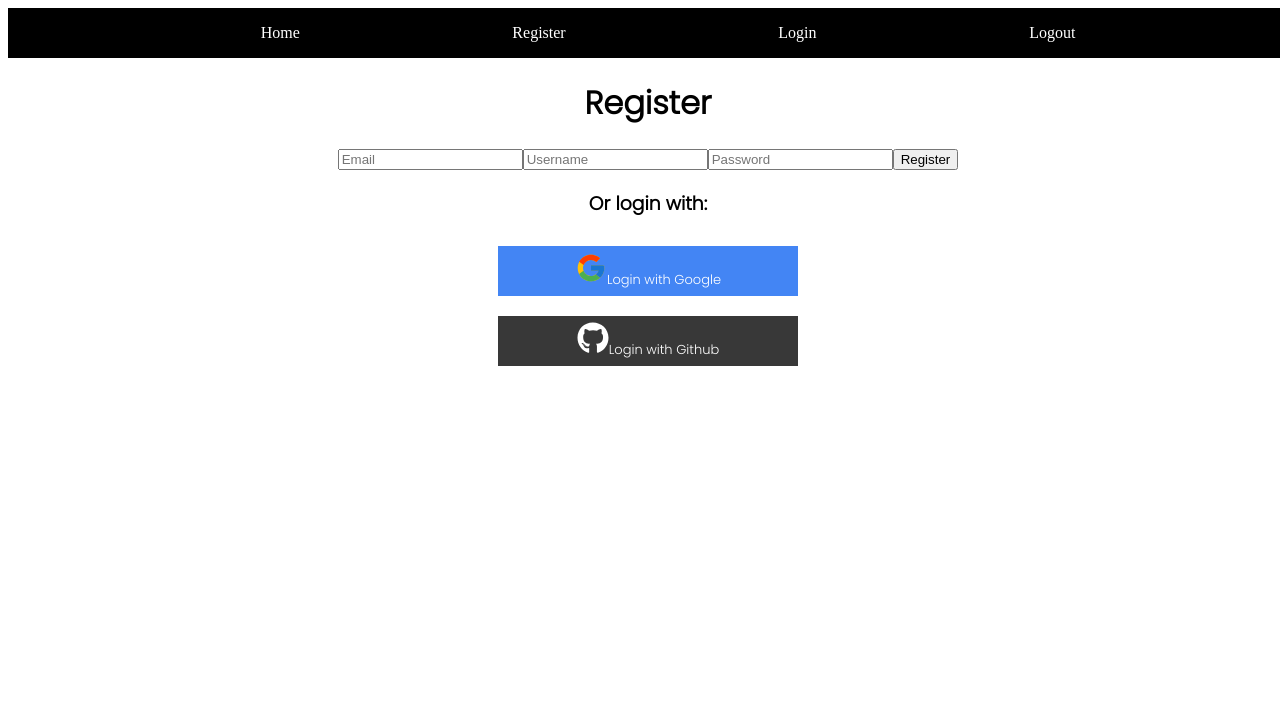
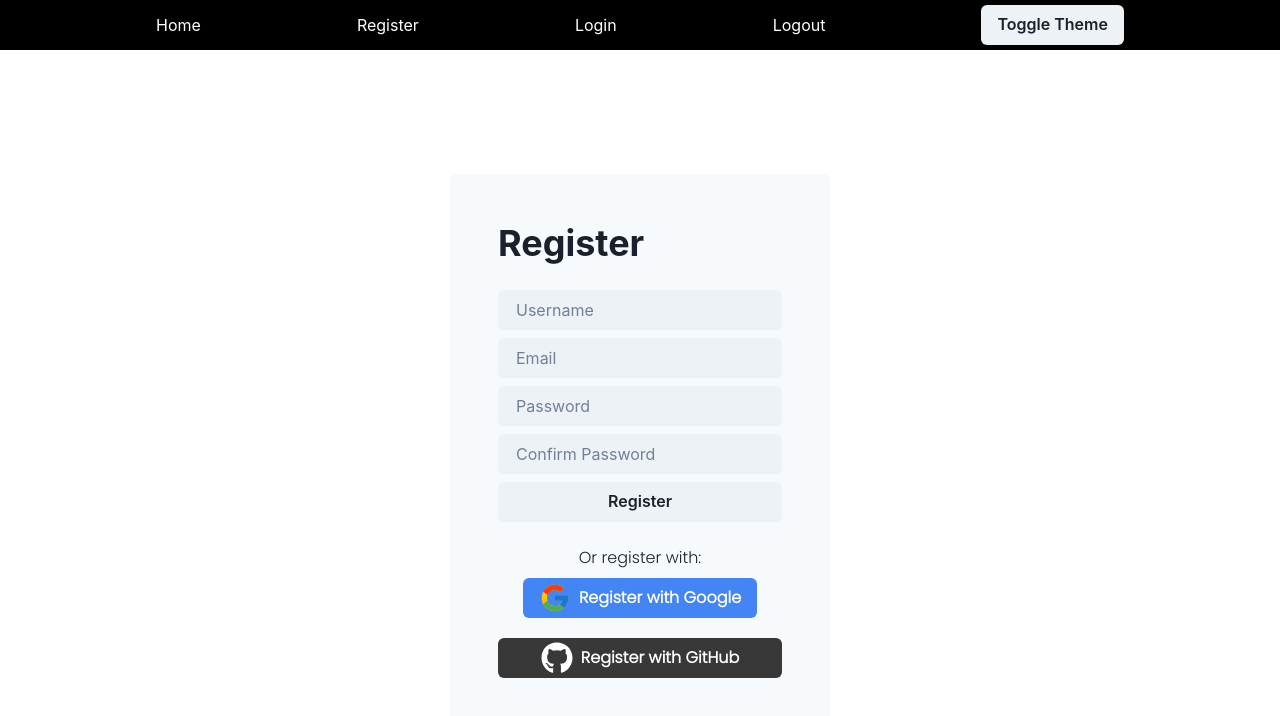
Before and after one commit to maindotmarcell/Zoomify-client, a React (Create React App) app: page /register in a window 1280 px wide. Shown: the top 716 px of the page. Built offline with nearby package versions, Linux system fonts and the light colour scheme; no server answers.

Commit message:
Chakra UI + custom validation + styling

```diff
--- a/package.json
+++ b/package.json
@@ -3,6 +3,9 @@
   "version": "0.1.0",
   "private": true,
   "dependencies": {
+    "@chakra-ui/react": "^2.4.1",
+    "@emotion/react": "^11.10.5",
+    "@emotion/styled": "^11.10.5",
     "@testing-library/jest-dom": "^5.16.5",
     "@testing-library/react": "^13.4.0",
     "@testing-library/user-event": "^13.5.0",
@@ -12,6 +15,7 @@
     "@types/react-dom": "^18.0.8",
     "axios": "^1.1.3",
     "dotenv": "^16.0.3",
+    "framer-motion": "^7.6.7",
     "react": "^18.2.0",
     "react-dom": "^18.2.0",
     "react-icons": "^4.6.0",
--- a/src/App.tsx
+++ b/src/App.tsx
@@ -4,13 +4,15 @@ import { Routes, Route } from 'react-router-dom';
 import Home from './components/Home/Home';
 import Login from './components/Login/Login';
 import NavBar from './components/NavBar/NavBar';
-import { myContext } from './Context';
+import { myContext } from './context/UserContext';
 import Register from './components/Register/Register';
+import { ChakraProvider } from '@chakra-ui/react';
 
 function App() {
 	const userObject = useContext(myContext);
 	console.log(userObject);
 	return (
+		<ChakraProvider>
 			<div className="App">
 				<NavBar />
 				<Routes>
@@ -19,6 +21,7 @@ function App() {
 					<Route path="/register" element={<Register />} />
 				</Routes>
 			</div>
+		</ChakraProvider>
 	);
 }
 
--- a/src/Components/Home/Home.tsx
+++ b/src/Components/Home/Home.tsx
@@ -1,5 +1,5 @@
 import React, { useContext } from 'react';
-import { myContext } from '../../Context';
+import { myContext } from '../../context/UserContext';
 
 export default function Home() {
 	const { userObject } = useContext(myContext) as any;
--- a/src/Components/Login/Login.module.css
+++ b/src/Components/Login/Login.module.css
@@ -24,7 +24,7 @@
 }
 
 .githubContainer {
-    background: rgb(56, 56, 56);
+	background: rgb(56, 56, 56);
 	display: flex;
 	align-items: center;
 	justify-content: center;
--- a/src/Components/Login/Login.tsx
+++ b/src/Components/Login/Login.tsx
@@ -2,13 +2,24 @@ import axios from '../../constants/axios';
 import React, { FormEvent, useContext, useState } from 'react';
 import { FcGoogle } from 'react-icons/fc';
 import { FaGithub } from 'react-icons/fa';
-import styles from './Login.module.css';
-import { myContext } from '../../Context';
+import { myContext } from '../../context/UserContext';
+import {
+	Button,
+	Flex,
+	Heading,
+	Input,
+	useColorModeValue,
+	Text,
+	VStack,
+	Stack,
+} from '@chakra-ui/react';
 
 function Login() {
 	const [email, setEmail] = useState('');
 	const [password, setPassword] = useState('');
 	const { refreshUser } = useContext(myContext) as any;
+
+	const formBackground = useColorModeValue('gray.50', 'gray.700');
 
 	const login = async (event: FormEvent) => {
 		event.preventDefault();
@@ -37,39 +48,55 @@ function Login() {
 	};
 
 	return (
-		<div className={styles.loginPage}>
-			<h1>Login</h1>
+		<Flex height="100vh" alignItems="center" justifyContent="center">
+			<Flex direction="column" background={formBackground} p={12} rounded={6}>
 				<form onSubmit={login}>
-				<input
+					<Stack>
+						<Heading mb={6}>Login</Heading>
+						<Input
+							variant="filled"
+							mb={3}
 							type="email"
 							placeholder="Email"
 							value={email}
 							onChange={(e) => setEmail(e.target.value)}
-				></input>
-				<input
+						></Input>
+						<Input
+							variant="filled"
+							mb={6}
 							type="password"
 							placeholder="Password"
 							value={password}
 							onChange={(e) => setPassword(e.target.value)}
-				></input>
-				<input type="submit" value="Login" />
+						></Input>
+						<Button mb={6} colorScheme="teal" type="submit">
+							Login
+						</Button>
+					</Stack>
 				</form>
-			<div className={styles.loginForm}>
-				<h3>Or login with:</h3>
-				<div className={styles.googleContainer} onClick={googleLogin}>
-					<p>
-						<FcGoogle size="2rem" />
-						Login with Google
-					</p>
-				</div>
-				<div className={styles.githubContainer} onClick={githubLogin}>
-					<p>
-						<FaGithub size="2rem" />
-						Login with Github
-					</p>
-				</div>
-			</div>
-		</div>
+				<VStack>
+					<h3>Or register with:</h3>
+					<Button
+						background="#4385f4"
+						mb={3}
+						color="white"
+						leftIcon={<FcGoogle size="2rem" />}
+						onClick={googleLogin}
+					>
+						<Text>Login with Google</Text>
+					</Button>
+					<Button
+						background="rgb(56,56,56)"
+						color="white"
+						width="100%"
+						leftIcon={<FaGithub size="2rem" />}
+						onClick={githubLogin}
+					>
+						<Text>Login with GitHub</Text>
+					</Button>
+				</VStack>
+			</Flex>
+		</Flex>
 	);
 }
 
--- a/src/Components/NavBar/NavBar.tsx
+++ b/src/Components/NavBar/NavBar.tsx
@@ -3,8 +3,11 @@ import styles from './NavBar.module.css';
 import { Link } from 'react-router-dom';
 import axios from '../../constants/axios';
 import { AxiosResponse } from 'axios';
+import { Button, useColorMode } from '@chakra-ui/react';
 
 export default function NavBar() {
+	const { toggleColorMode } = useColorMode();
+
 	const logout = () => {
 		axios
 			.get('/auth/logout', {
@@ -32,6 +35,7 @@ export default function NavBar() {
 					<Link to="/login">Login</Link>
 				</li>
 				<li onClick={logout}>Logout</li>
+				<Button onClick={toggleColorMode}>Toggle Theme</Button>
 			</ul>
 		</div>
 	);
--- a/src/Components/Register/Register.tsx
+++ b/src/Components/Register/Register.tsx
@@ -1,15 +1,86 @@
 import axios from '../../constants/axios';
-import React, { FormEvent, useContext, useState } from 'react';
+import React, { FormEvent, useContext, useEffect, useState } from 'react';
 import { FcGoogle } from 'react-icons/fc';
 import { FaGithub } from 'react-icons/fa';
-import styles from './Register.module.css';
-import { myContext } from '../../Context';
+import { myContext } from '../../context/UserContext';
+import {
+	Button,
+	Flex,
+	FormControl,
+	FormErrorMessage,
+	Heading,
+	Input,
+	Stack,
+	Text,
+	useColorModeValue,
+	VStack,
+} from '@chakra-ui/react';
 
 function Register() {
+	// input field values
 	const [email, setEmail] = useState('');
 	const [username, setUsername] = useState('');
 	const [password, setPassword] = useState('');
+	const [password2, setPassword2] = useState('');
+
+	// form validation variables
+	const [passwordIsShort, setPasswordIsShort] = useState(false);
+	const [emailInvalid, setEmailInvalid] = useState(false);
+	const [usernameInvalid, setUsernameInvalid] = useState(false);
+	const [inputIsEmpty, setInputIsEmpty] = useState(true);
+	const [inputValid, setInputValid] = useState(false);
+	const [passwordMatching, setPasswordMatching] = useState(true);
+
+	// user context
 	const { refreshUser } = useContext(myContext) as any;
+
+	useEffect(() => {
+		!password && !email && !username
+			? setInputIsEmpty(true)
+			: setInputIsEmpty(false);
+
+		if (!inputIsEmpty) {
+			password.length < 6
+				? setPasswordIsShort(true)
+				: setPasswordIsShort(false);
+
+			!isValidEmail(email) ? setEmailInvalid(true) : setEmailInvalid(false);
+
+			username.length < 3
+				? setUsernameInvalid(true)
+				: setUsernameInvalid(false);
+
+			password === password2
+				? setPasswordMatching(true)
+				: setPasswordMatching(false);
+		}
+
+		!passwordIsShort &&
+		!emailInvalid &&
+		!usernameInvalid &&
+		!inputIsEmpty &&
+		passwordMatching
+			? setInputValid(true)
+			: setInputValid(false);
+		console.log(inputValid);
+	}, [
+		email,
+		username,
+		password,
+		password2,
+		inputValid,
+		inputIsEmpty,
+		passwordIsShort,
+		emailInvalid,
+		usernameInvalid,
+		passwordMatching,
+	]);
+
+	const formBackground = useColorModeValue('gray.50', 'gray.700');
+
+	const isValidEmail = (email: string) => {
+		return /\S+@\S+\.\S+/.test(email);
+	};
 
 	const register = async (event: FormEvent) => {
 		event.preventDefault();
@@ -39,45 +110,99 @@ function Register() {
 	};
 
 	return (
-		<div className={styles.loginPage}>
-			<h1>Register</h1>
+		<Flex height="100vh" alignItems="center" justifyContent="center">
+			<Flex direction="column" background={formBackground} p={12} rounded={6}>
+				<Heading mb={6}>Register</Heading>
 				<form onSubmit={register}>
-				<input
+					<Stack mb={6}>
+						<FormControl isInvalid={usernameInvalid}>
+							<Input
+								variant="filled"
+								type="text"
+								placeholder="Username"
+								value={username}
+								onChange={(e) => setUsername(e.target.value)}
+							></Input>
+							{usernameInvalid && (
+								<FormErrorMessage>
+									Username must be at least 3 characters
+								</FormErrorMessage>
+							)}
+						</FormControl>
+						<FormControl isInvalid={emailInvalid}>
+							<Input
+								variant="filled"
 								type="email"
 								placeholder="Email"
 								value={email}
 								onChange={(e) => setEmail(e.target.value)}
-				></input>
-				<input
-					type="text"
-					placeholder="Username"
-					value={username}
-					onChange={(e) => setUsername(e.target.value)}
-				></input>
-				<input
+							></Input>
+							{emailInvalid && (
+								<FormErrorMessage>
+									Email must have a valid format
+								</FormErrorMessage>
+							)}
+						</FormControl>
+						<FormControl isInvalid={passwordIsShort}>
+							<Input
+								variant="filled"
 								type="password"
 								placeholder="Password"
 								value={password}
 								onChange={(e) => setPassword(e.target.value)}
-				></input>
-				<input type="submit" value="Register" />
+							></Input>
+							{passwordIsShort && (
+								<FormErrorMessage>
+									Password must be at least 6 characters
+								</FormErrorMessage>
+							)}
+						</FormControl>
+						<FormControl isInvalid={!passwordMatching}>
+							<Input
+								variant="filled"
+								type="password"
+								placeholder="Confirm Password"
+								value={password2}
+								onChange={(e) => setPassword2(e.target.value)}
+							></Input>
+							{!passwordMatching && (
+								<FormErrorMessage>Passwords aren't matching</FormErrorMessage>
+							)}
+						</FormControl>
+						{inputValid ? (
+							<Button colorScheme="teal" type="submit">
+								Register
+							</Button>
+						) : (
+							<Button colorScheme="gray" style={{ cursor: 'auto' }}>
+								Register
+							</Button>
+						)}
+					</Stack>
 				</form>
-			<div className={styles.loginForm}>
-				<h3>Or login with:</h3>
-				<div className={styles.googleContainer} onClick={googleLogin}>
-					<p>
-						<FcGoogle size="2rem" />
-						Login with Google
-					</p>
-				</div>
-				<div className={styles.githubContainer} onClick={githubLogin}>
-					<p>
-						<FaGithub size="2rem" />
-						Login with Github
-					</p>
-				</div>
-			</div>
-		</div>
+				<VStack>
+					<h3>Or register with:</h3>
+					<Button
+						background="#4385f4"
+						mb={3}
+						color="white"
+						leftIcon={<FcGoogle size="2rem" />}
+						onClick={googleLogin}
+					>
+						<Text>Register with Google</Text>
+					</Button>
+					<Button
+						background="rgb(56,56,56)"
+						color="white"
+						width="100%"
+						leftIcon={<FaGithub size="2rem" />}
+						onClick={githubLogin}
+					>
+						<Text>Register with GitHub</Text>
+					</Button>
+				</VStack>
+			</Flex>
+		</Flex>
 	);
 }
 
--- a/src/Context.tsx
+++ b/src/context/UserContext.tsx
@@ -1,6 +1,6 @@
 import React, { useState, createContext, useEffect } from 'react';
 import { AxiosResponse } from 'axios';
-import axios from './constants/axios';
+import axios from '../constants/axios';
 
 export const myContext = createContext({});
 
--- a/src/index.tsx
+++ b/src/index.tsx
@@ -2,7 +2,7 @@ import React from 'react';
 import ReactDOM from 'react-dom/client';
 import App from './App';
 import { BrowserRouter } from 'react-router-dom';
-import Context from './Context';
+import Context from './context/UserContext';
 
 const root = ReactDOM.createRoot(
 	document.getElementById('root') as HTMLElement
```
Also changed, not shown: 1 other file (tests, documents, lock files or other folders). Lines whose indentation alone changed are shown as unchanged.
